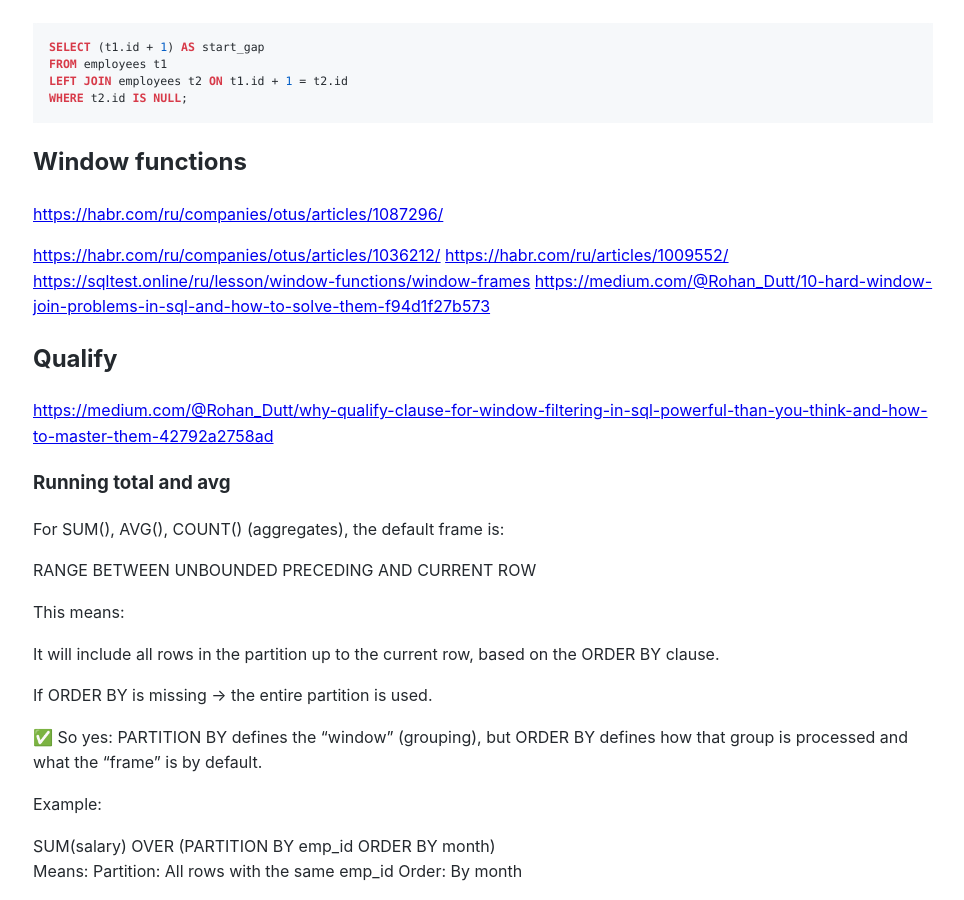
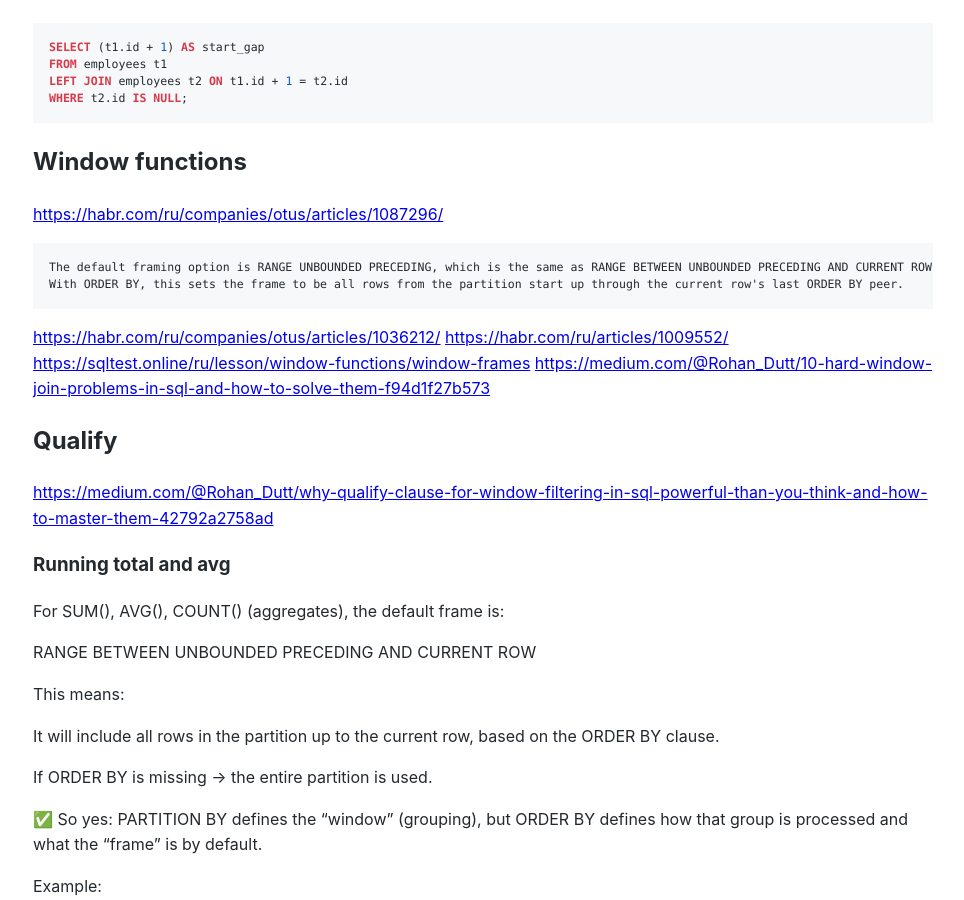
Before and after one commit to Michael-Lubinsky/michael-lubinsky.github.com, a Jekyll site: the page built from pg/sql.md, in a window 1280 px wide and 900 px high, scrolled down 10543 px. Shown: the whole window, without its empty margins (157-1121 px from the left). Built offline with Jekyll 4.4.1, drawn with Linux system fonts in a browser that asks for light colours; our own code applies the rules of GitHub Pages for plain Markdown files.

Commit message:
Enhance window functions section with framing details
Added explanation of default framing option for window functions.

````diff
--- a/pg/sql.md
+++ b/pg/sql.md
@@ -520,7 +520,10 @@ WHERE t2.id IS NULL;
 ## Window functions
 
 <https://habr.com/ru/companies/otus/articles/1087296/>
-
+```
+The default framing option is RANGE UNBOUNDED PRECEDING, which is the same as RANGE BETWEEN UNBOUNDED PRECEDING AND CURRENT ROW.
+With ORDER BY, this sets the frame to be all rows from the partition start up through the current row's last ORDER BY peer.
+```
 <https://habr.com/ru/companies/otus/articles/1036212/>
 <https://habr.com/ru/articles/1009552/>
 <https://sqltest.online/ru/lesson/window-functions/window-frames>
````
